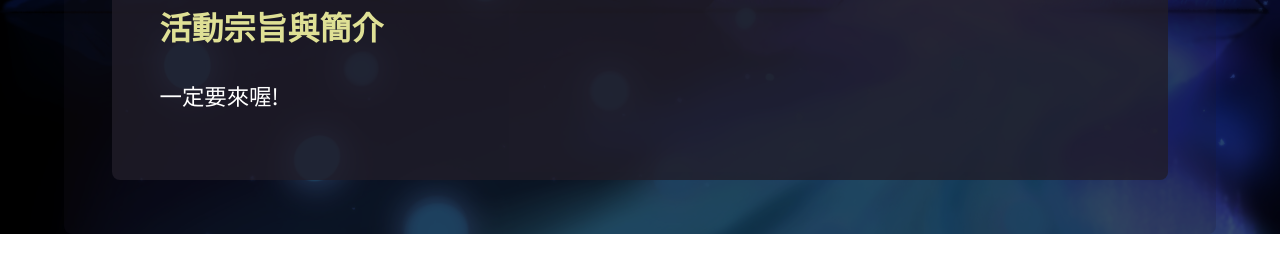
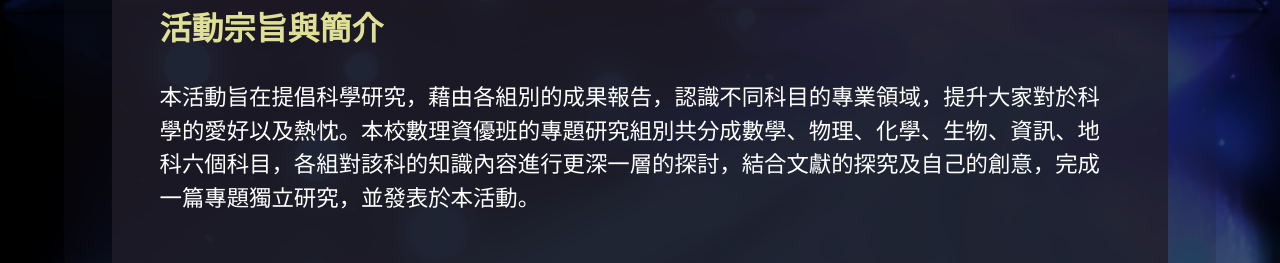
Before and after one commit to ckmsc39th/ckmsc39th.github.io, a Vue app: page /#/ in a window 1280 px wide. Shown: the part 2115-2378 px from the top of the page. Before the commit the page ends 2349 px from the top, so only its background shows below. Built offline with nearby package versions, Linux system fonts and the light colour scheme; a web font is replaced by a local one.

Commit message:
活動宗旨與簡介description added

```diff
--- a/src/views/Home.vue
+++ b/src/views/Home.vue
@@ -62,7 +62,7 @@ const groupPhotoSrc = "groupPhoto.jpg";
 const eventDate = "2023年5月25&26日 (週四/五)";
 const eventTime = "2:00 PM - 5:00 PM";
 const eventLocation = "100台北市中正區南海路56號";
-const eventDescription = "一定要來喔!";
+const eventDescription = "本活動旨在提倡科學研究，藉由各組別的成果報告，認識不同科目的專業領域，提升大家對於科學的愛好以及熱忱。本校數理資優班的專題研究組別共分成數學、物理、化學、生物、資訊、地科六個科目，各組對該科的知識內容進行更深一層的探討，結合文獻的探究及自己的創意，完成一篇專題獨立研究，並發表於本活動。";
 const googleCalendarLink = "待加入";
 const googleMapsLink = "https://goo.gl/maps/kWBUJyyp6iXVHmib8";
 </script>
```
